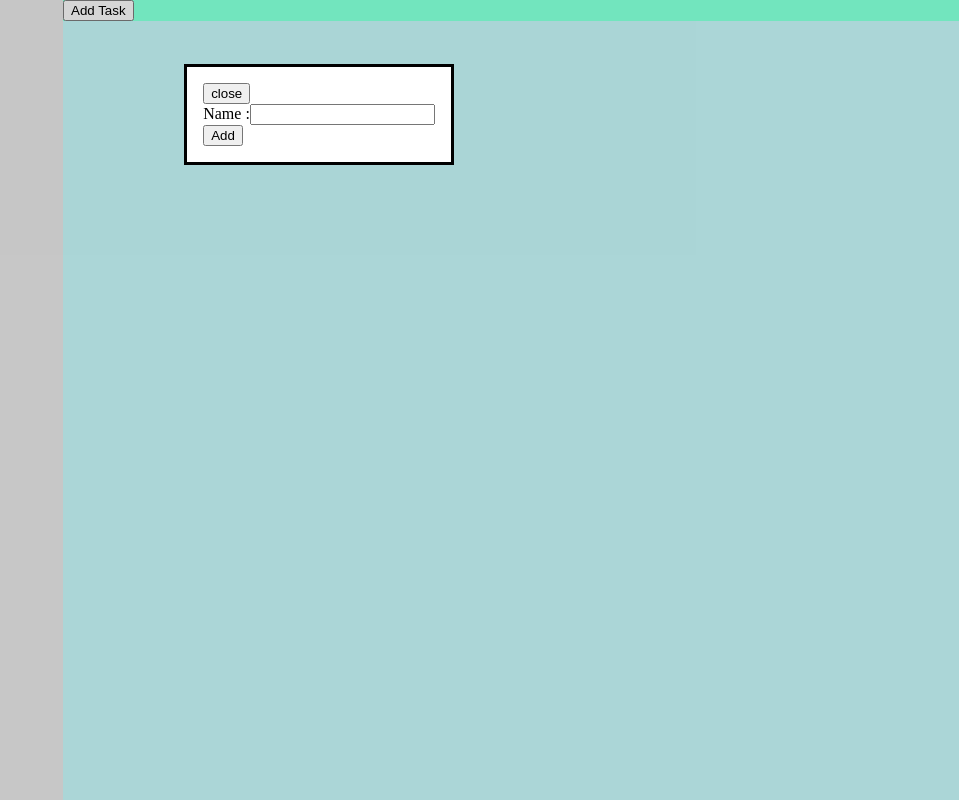
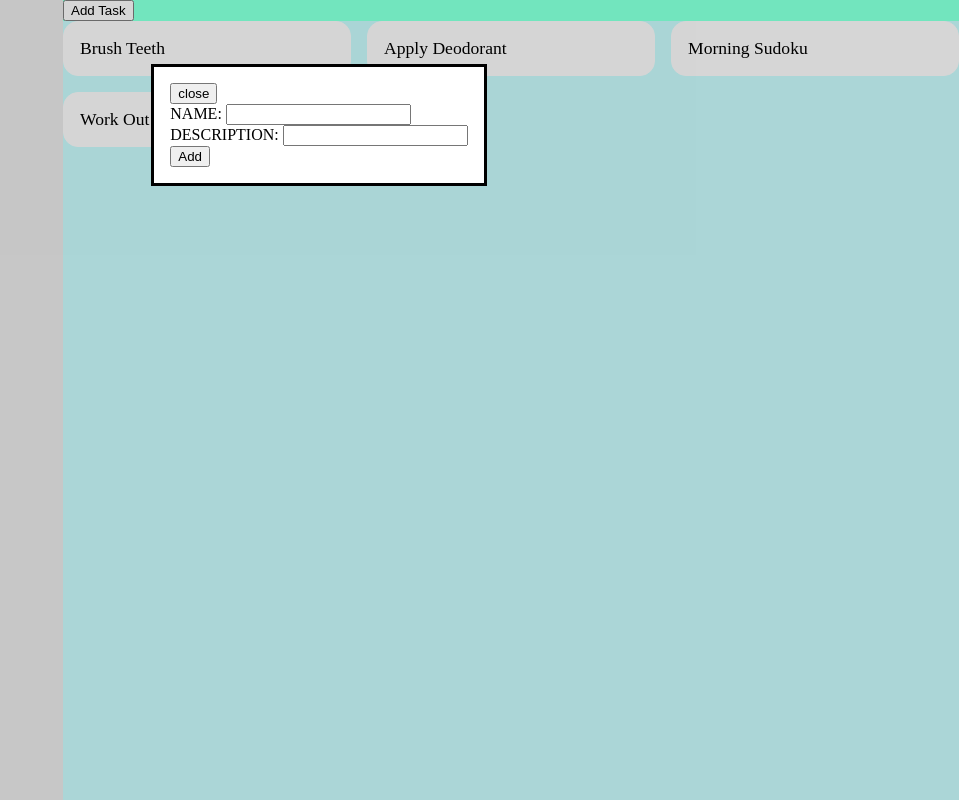
Before and after one commit to smmmfrd/todo-list, a website built with webpack: page dist/index.html in a window 1280 px wide. Both pictures are taken after a click on the button "Add Task". Shown: the whole page, without its empty margins (321-1280 px from the left). Built offline with nearby package versions, Linux system fonts and the light colour scheme.

Commit message:
Task Display Modal

```diff
--- a/src/builder.js
+++ b/src/builder.js
@@ -1,6 +1,25 @@
 import { tasks, addTask } from "./tasks";
 
-function buildModal(){
+var taskDisplayModal;
+
+function modalInput(label){
+    let input = document.createElement('div');
+
+    let inputLabel = document.createElement('label');
+    inputLabel.setAttribute('for', label);
+    inputLabel.innerHTML = `${label.toUpperCase()}: `;
+    input.appendChild(inputLabel);
+
+    let inputField = document.createElement('input');
+    inputField.type = 'text';
+    inputField.id = label;
+    inputField.classList.add('input');
+    input.appendChild(inputField);
+
+    return input;
+}
+
+function buildInputModal(){
     let modal = document.createElement('dialog');
     modal.classList.add('modal');
 
@@ -9,26 +28,20 @@ function buildModal(){
     closeButton.textContent = 'close';
     modal.appendChild(closeButton);
 
+    // INPUTS
     let inputs = document.createElement('p');
 
-    let nameLabel = document.createElement('label');
-    nameLabel.setAttribute('for', 'name');
-    nameLabel.innerHTML = 'Name :';
-    inputs.appendChild(nameLabel);
-
-    let nameInput = document.createElement('input');
-    nameInput.type = 'text';
-    nameInput.id = 'name';
-    nameInput.classList.add('input');
-    nameInput.value = '';
+    let nameInput = modalInput('name');
+    let descriptionInput = modalInput('description');
     inputs.appendChild(nameInput);
+    inputs.appendChild(descriptionInput);
 
     modal.appendChild(inputs);
 
     let submitButton = document.createElement('button');
     submitButton.addEventListener('click', () =>{
-        addTask(nameInput.value);
-        displayTasks();
+        addTask(nameInput.querySelector('.input').value, descriptionInput.querySelector('.input').value);
+        fillTaskHolder();
         modal.close();
     });
     submitButton.textContent = 'Add';
@@ -37,14 +50,37 @@ function buildModal(){
     return modal;
 }
 
+function DisplayModal(){
+    let modal = document.createElement('dialog');
+    modal.classList.add('modal');
+    modal.id = 'task-modal';
+
+    let closeButton = document.createElement('button');
+    closeButton.addEventListener('click', () => modal.close());
+    closeButton.textContent = 'close';
+    modal.appendChild(closeButton);
+
+    let titleDisplay = document.createElement('h1');
+    modal.appendChild(titleDisplay);
+
+    const display = (task) => {
+        modal.showModal();
+        titleDisplay.textContent = `${task.title}`;
+    }
+    return {modal, display};
+}
+
 function buildTaskCard(task, parentElement){
     let card = document.createElement('div');
     card.classList.add('card');
     card.textContent = `${task.title}`;
+    card.addEventListener('click', () => {
+        taskDisplayModal.display(task);
+    });
     parentElement.appendChild(card);
 }
 
-function displayTasks(){
+function fillTaskHolder(){
     var taskDisplay = document.querySelector('#task-display');
     while(taskDisplay.firstChild){
         taskDisplay.removeChild(taskDisplay.firstChild);
@@ -59,8 +95,12 @@ export function buildPage(){
 
     content.appendChild(nav);
 
-    let modal = buildModal();
-    content.appendChild(modal);
+    let inputModal = buildInputModal();
+    content.appendChild(inputModal);
+
+    // console.log(displayModal());
+    taskDisplayModal = DisplayModal();
+    content.appendChild(taskDisplayModal.modal);
 
     let projectContent = document.createElement('div');
     projectContent.id = 'project-content';
@@ -68,14 +108,14 @@ export function buildPage(){
     let taskCreator = document.createElement('div');
     taskCreator.id = 'task-creator';
 
-    let openModalButton = document.createElement('button');
-    openModalButton.addEventListener('click', () => {
+    let openInputModalButton = document.createElement('button');
+    openInputModalButton.addEventListener('click', () => {
         // clear inputs
-        [...modal.getElementsByClassName('input')].forEach(i => i.value = '');
-        modal.showModal();
+        [...inputModal.getElementsByClassName('input')].forEach(i => i.value = '');
+        inputModal.showModal();
     });
-    openModalButton.textContent = 'Add Task';
-    taskCreator.appendChild(openModalButton);
+    openInputModalButton.textContent = 'Add Task';
+    taskCreator.appendChild(openInputModalButton);
     projectContent.appendChild(taskCreator);
 
     let taskDisplay = document.createElement('div');
@@ -84,5 +124,5 @@ export function buildPage(){
 
     content.appendChild(projectContent);
 
-    displayTasks();
+    fillTaskHolder();
 }
--- a/src/style.css
+++ b/src/style.css
@@ -32,3 +32,18 @@ body{
 .modal{
     margin: 4rem auto;
 }
+
+#task-display{
+    display: grid;
+    grid-template-columns: repeat(auto-fill, minmax(225px, 1fr));
+    gap: 1rem;
+}
+
+.card{
+    display: flex;
+    background-color: #EEE;
+    border: 1px solid #EEE;
+    border-radius: 15px;
+    padding: 1rem;
+    font-size: 1.1rem;
+}
--- a/src/tasks.js
+++ b/src/tasks.js
@@ -1,9 +1,14 @@
 export var tasks = [];
 
-const Task = (title) => {
-    return {title};
+const Task = (title, description) => {
+    return {title, description};
 }
 
-export function addTask(title){
-    tasks.push(Task(title));
+export function addTask(title, description){
+    tasks.push(Task(title, description));
 }
+
+tasks.push(Task('Brush Teeth', 'Scrub those teefers clean.'));
+tasks.push(Task('Apply Deodorant', 'You\'re and adult.'));
+tasks.push(Task('Morning Sudoku', 'Get that brain started.'));
+tasks.push(Task('Work Out', 'Yea, I work out.'));
```
Also changed, not shown: dist/main.js.
